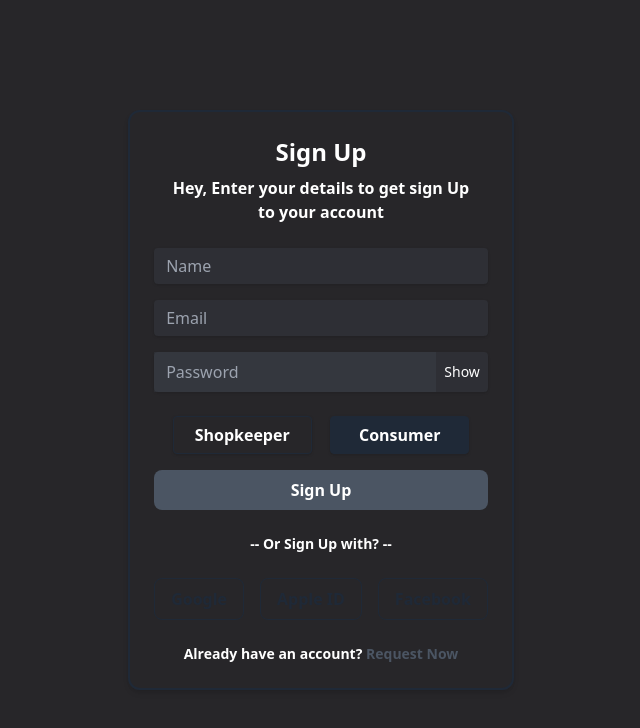
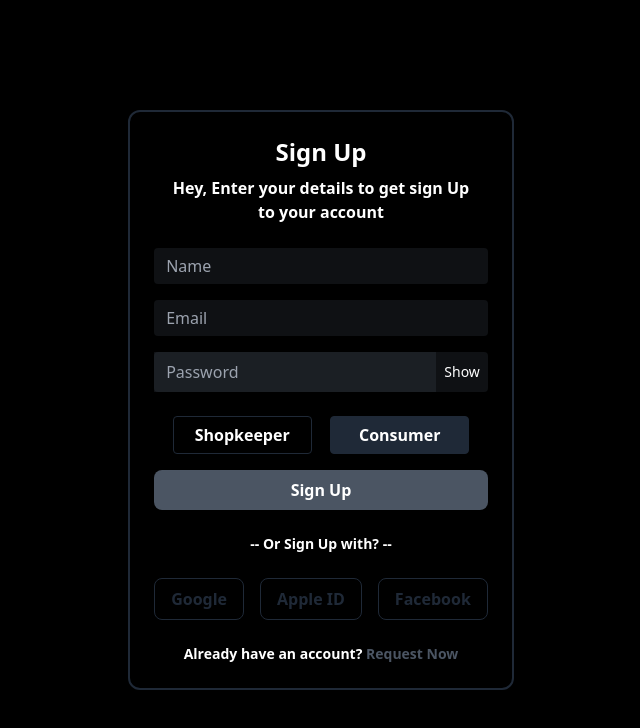
Before and after one commit to roshan-Kawale/markets, a React (Create React App) app in the folder frontend/: page /signup in a window 1280 px wide. Shown: the top 728 px of the page, without its empty margins (319-959 px from the left). Built offline with nearby package versions, Linux system fonts and the light colour scheme.

Commit message:
bg change in login/signup page

```diff
--- a/frontend/src/pages/LoginPage.jsx
+++ b/frontend/src/pages/LoginPage.jsx
@@ -3,7 +3,7 @@ import LoginCard from '../components/LoginCard'
 
 function LoginPage() {
   return (
-    <div>
+    <div className="bg-black">
       <LoginCard/>
     </div>
   )
--- a/frontend/src/pages/SignUpPage.jsx
+++ b/frontend/src/pages/SignUpPage.jsx
@@ -3,7 +3,7 @@ import SignUpCard from '../components/SignUpCard'
 
 function SignUpPage() {
   return (
-    <div>
+    <div className="bg-black">
       <SignUpCard/>
     </div>
   )
```
